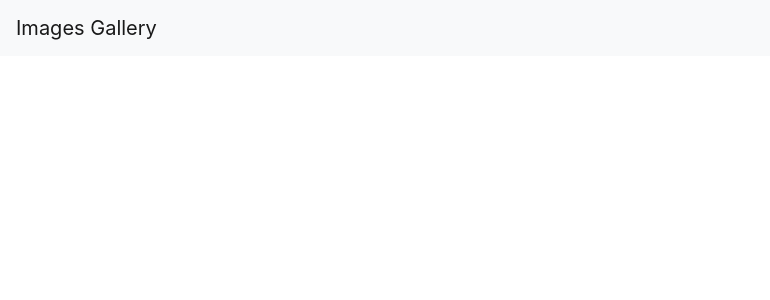
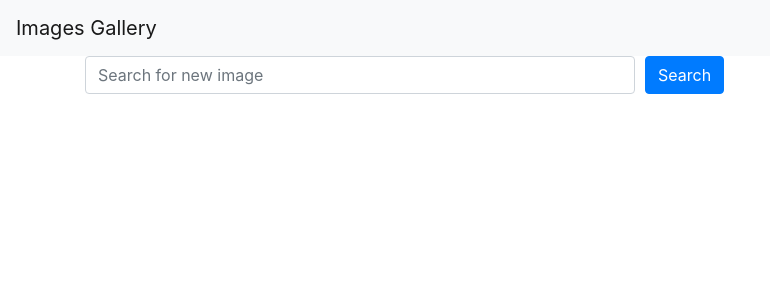
Before and after one commit to adel-nouar/images-gallery, a React (Create React App) app in the folder frontend/: page / in a window 1280 px wide. Shown: the top 300 px of the page, without its empty margins (0-770 px from the left). Built offline with nearby package versions, Linux system fonts and the light colour scheme.

Commit message:
Creating Search component

```diff
--- a/frontend/src/App.js
+++ b/frontend/src/App.js
@@ -1,11 +1,13 @@
 import React from "react";
 import "bootstrap/dist/css/bootstrap.min.css";
 import Header from "./components/Header";
+import Search from "./components/Search";
 
 const App = () => {
   return (
     <div>
       <Header title="Images Gallery" />
+      <Search />
     </div>
   );
 };
--- /dev/null
+++ b/frontend/src/components/Search.js
@@ -0,0 +1,27 @@
+import React from "react";
+import { Col, Container, Form, Row, Button } from "react-bootstrap";
+
+const Search = () => {
+  return (
+    <Container>
+      <Row>
+        <Col>
+          <Form>
+            <Form.Row>
+              <Col>
+                <Form.Control placeholder="Search for new image" />
+              </Col>
+              <Col>
+                <Button variant="primary" type="submit">
+                  Search
+                </Button>
+              </Col>
+            </Form.Row>
+          </Form>
+        </Col>
+      </Row>
+    </Container>
+  );
+};
+
+export default Search;
```
